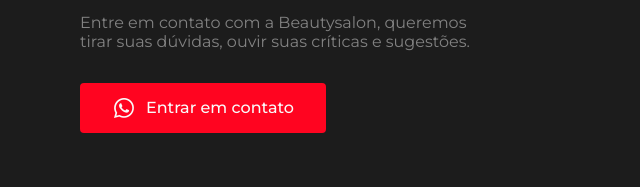
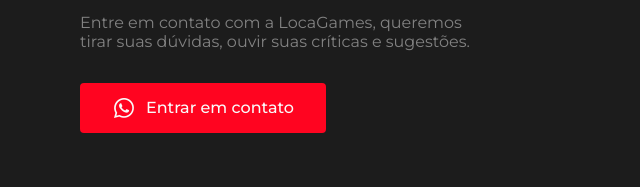
Before and after one commit to rafael-fxs/nlw6_origin, a plain HTML site: page index.html in a window 1280 px wide. Shown: the part 4631-4818 px from the top of the page, 0-640 px from the left. Drawn offline with nearby package versions, Linux system fonts and the light colour scheme; files whose address does not match are found by name.

Commit message:
Update index.html

```diff
--- a/index.html
+++ b/index.html
@@ -332,7 +332,7 @@
           <div class="text">
             <h2 class="title">Entre em contato com a gente</h2>
             <p>
-              Entre em contato com a Beautysalon, queremos tirar suas dúvidas,
+              Entre em contato com a LocaGames, queremos tirar suas dúvidas,
               ouvir suas críticas e sugestões.
             </p>
             <a
```
